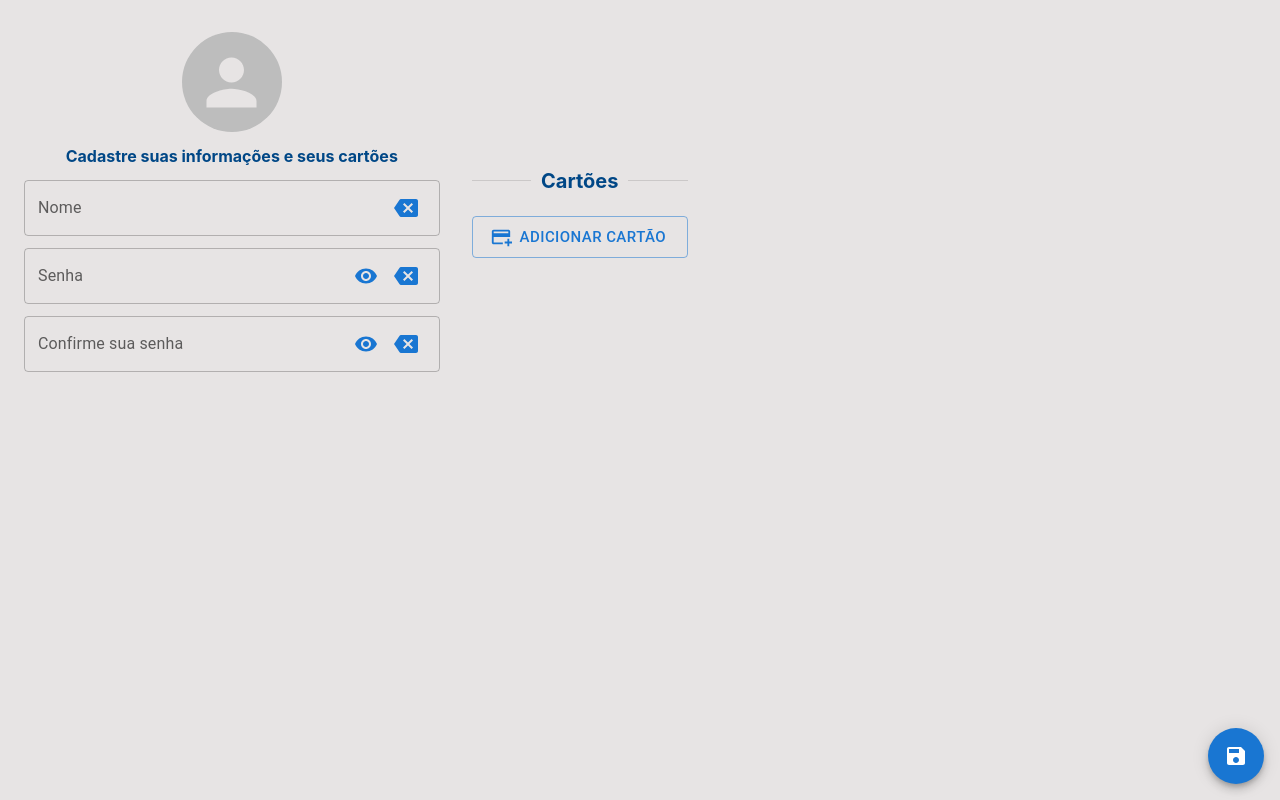
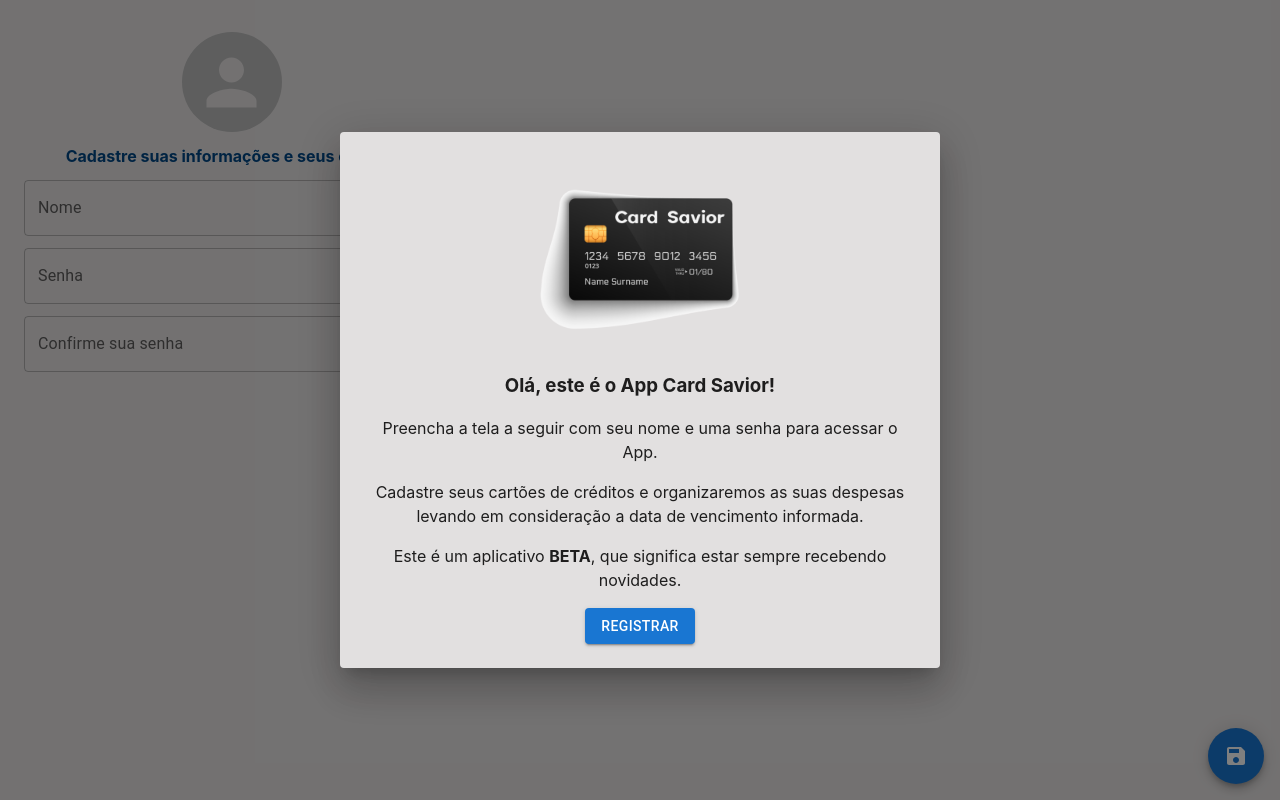
Before and after one commit to jhonatec-dev/card-savior, a React (Vite) app: page /register in a window 1280 px wide. Built offline with nearby package versions, Linux system fonts and the light colour scheme.

Commit message:
Welcome message add

```diff
--- a/src/index.scss
+++ b/src/index.scss
@@ -176,6 +176,15 @@
   margin-bottom: 20px;
 }
 
+.Welcome{
+  display: flex;
+  flex-direction: column;
+  align-items: center;
+  gap: 16px;
+  padding: 24px;
+  text-align: center;
+}
+
 // Media queries
 
 @media (prefers-color-scheme: light) {
--- /dev/null
+++ b/src/pages/EditProfile/components/Welcome.tsx
@@ -0,0 +1,29 @@
+import { Button } from "@mui/material";
+import logo from "../../../assets/images/logo512.png";
+
+type IProps = {
+  handleClose: () => void;
+};
+
+const Welcome = ({ handleClose }: IProps) => {
+  return (
+    <div className="Welcome">
+      <img src={logo} alt="logo" width={"200px"} />
+      <h3>Olá, este é o App Card Savior!</h3>
+      <p>
+        Preencha a tela a seguir com seu nome e uma senha para acessar o App.
+      </p>
+      <p>
+        Cadastre seus cartões de créditos e organizaremos as suas despesas
+        levando em consideração a data de vencimento informada.
+      </p>
+      <p>
+        Este é um aplicativo <strong>BETA</strong>, que significa estar sempre
+        recebendo novidades.{" "}
+      </p>
+      <Button onClick={handleClose} variant="contained" color="primary">Registrar</Button>
+    </div>
+  );
+};
+
+export { Welcome };
--- a/src/pages/EditProfile/index.tsx
+++ b/src/pages/EditProfile/index.tsx
@@ -5,15 +5,24 @@
   Visibility,
   VisibilityOff,
 } from "@mui/icons-material";
-import { Avatar, Button, Divider, IconButton, TextField } from "@mui/material";
+import {
+  Avatar,
+  Button,
+  Dialog,
+  Divider,
+  IconButton,
+  TextField,
+} from "@mui/material";
 import { useSnackbar } from "notistack";
 import { useContext, useEffect, useRef, useState } from "react";
 import { useForm } from "react-hook-form";
 import { useLocation, useNavigate } from "react-router-dom";
+import { useWindowSize } from "usehooks-ts";
 import FloatButton from "../../components/FloatButton";
 import { AppContext } from "../../context/index";
 import { getFromLS } from "../../utils";
 import EditCreditCard from "./components/EditCreditCard";
+import { Welcome } from "./components/Welcome";
 
 type FormValues = {
   id: string;
@@ -33,7 +42,9 @@
   const { cards, createCard, user, updateUserData, userLogin } =
     useContext(AppContext);
   const [showPassword, setShowPassword] = useState(false);
+  const [open, setOpen] = useState(true);
   const bottomCardRef = useRef<HTMLButtonElement>(null);
+  const { width } = useWindowSize();
   const {
     register,
     setValue,
@@ -94,6 +105,15 @@
 
   return (
     <div className="Wrapper">
+      {pathname === "/register" && (
+        <Dialog
+          open={open}
+          fullScreen={width < 768}
+          onClose={() => setOpen(false)}
+        >
+          <Welcome handleClose={() => setOpen(false)} />
+        </Dialog>
+      )}
       <form
         onSubmit={handleSubmit(handleSave, onError)}
         className="UserProfile"
@@ -184,7 +204,14 @@
             !!errors.passwordConfirm && errors.passwordConfirm.message
           }
         />
-        <FloatButton handleClick={() => {console.log('preciso')}} icon={<Save />} text="Salvar" type="submit"/>
+        <FloatButton
+          handleClick={() => {
+            console.log("preciso");
+          }}
+          icon={<Save />}
+          text="Salvar"
+          type="submit"
+        />
       </form>
       <div className="CardsWrapper">
         <Divider
@@ -208,7 +235,6 @@
           </Button>
         </div>
       </div>
-
     </div>
   );
 }
```
Also changed, not shown: src/assets/images/logo512.png (added).
